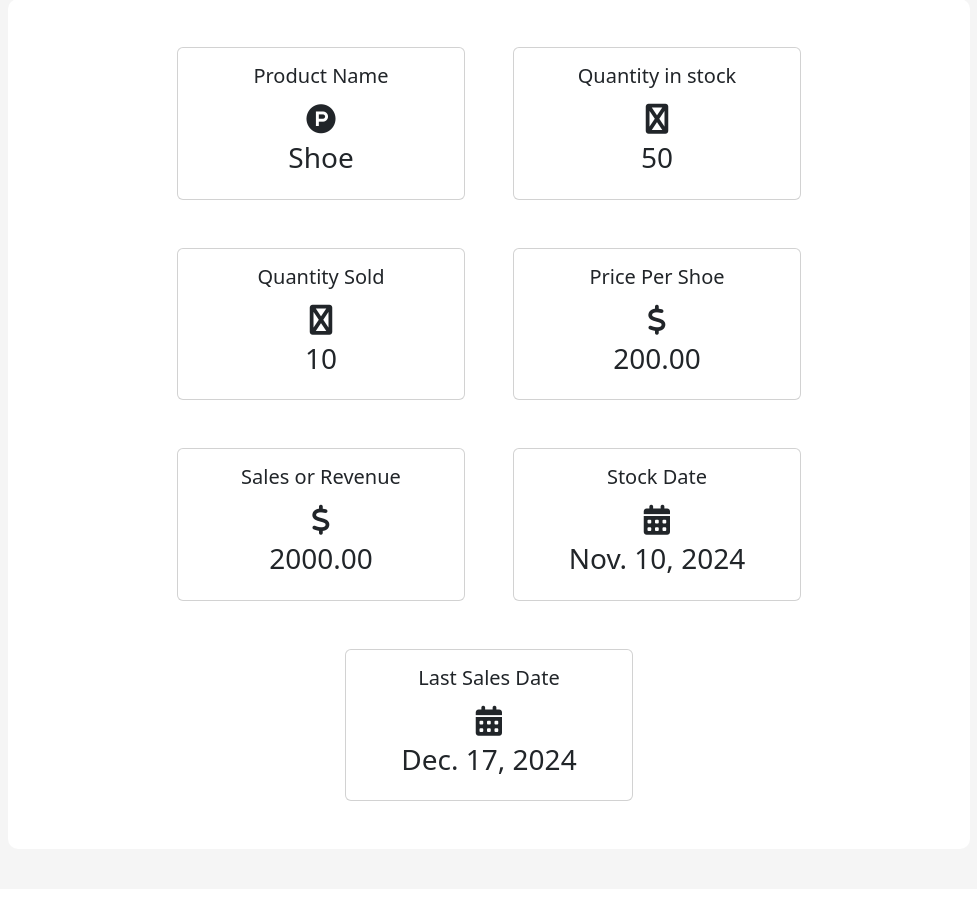
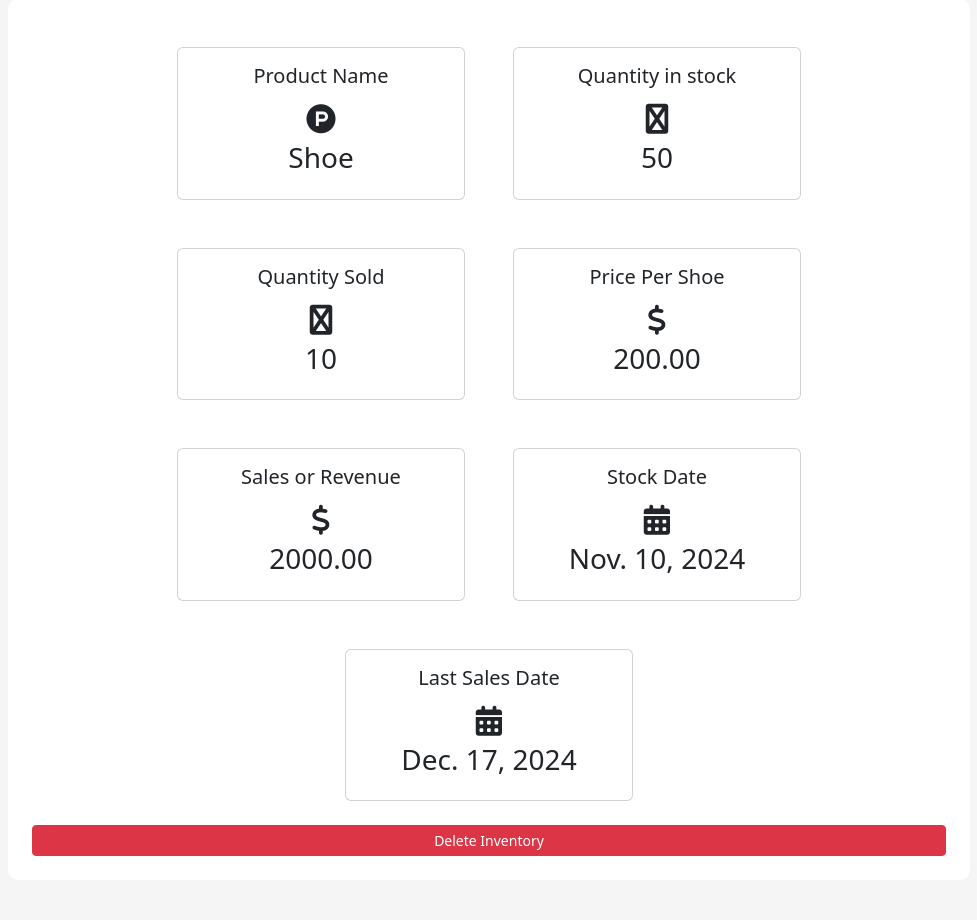
Before and after one commit to T-erry/Inventory-management-system, a Django app: page /inventory/per_product/1 in a window 1280 px wide. Shown: the part 97-1017 px from the top of the page, without its empty margins (151-1128 px from the left). Before the commit the page ends 898 px from the top, so only its background shows below. Run offline with Django 4.2, Linux system fonts and the light colour scheme; a user stored in the database is signed in; data comes from the database, SQL or seed files in the repository; both versions use the stored data as it was after the commit; some libraries are stand-ins or nearby versions.

Commit message:
added delete funtionality

```diff
--- a/inventorySystem/inventory/urls.py
+++ b/inventorySystem/inventory/urls.py
@@ -5,6 +5,7 @@ from . import views
 urlpatterns = [
     path('', views.inventory_list, name='inventory_list'),
     path('per_product/<int:id>', views.per_product_view, name='per_product'),
-     path('add_inventory/', views.add_inventory, name='add_inventory'),
+    path('add_inventory/', views.add_inventory, name='add_inventory'),
+    path('delete/<int:id>', views.delete_inventory, name='delete_inventory'),
 
 ]
--- a/inventorySystem/inventory/views.py
+++ b/inventorySystem/inventory/views.py
@@ -32,7 +32,8 @@ def per_product_view(request, id):
 @login_required
 def add_inventory(request):
     if request.method == "POST":
-        add_form = AddInventoryForm(data=request.POST)  # Populate the form with POST data
+        # Populate the form with POST data
+        add_form = AddInventoryForm(data=request.POST)
         # Check if all fields are valid
         if add_form.is_valid():
             # Create an unsaved instance
@@ -45,4 +46,11 @@ def add_inventory(request):
         # Create an empty form for GET requests
         add_form = AddInventoryForm()
 
+
     return render(request, "inventory/add_inventory.html", {"form": add_form})
+
+@login_required
+def delete_inventory(request, id):
+    inventory = get_object_or_404(Inventory, pk=id)
+    inventory.delete()
+    return redirect("/inventory/")
--- a/inventorySystem/templates/inventory/per_product.html
+++ b/inventorySystem/templates/inventory/per_product.html
@@ -68,6 +68,7 @@
                   </div>
 
             </div>
+            <a class="btn btn-danger btn-sm" href="{% url 'delete_inventory' inventory.id %}">Delete Inventory</a>
 
         </div>
     </div>
--- a/inventorySystem/templates/inventory_system/login.html
+++ b/inventorySystem/templates/inventory_system/login.html
@@ -1,5 +1,5 @@
 {% extends "../layout.html" %}
- {% load static   %}
+{% load static   %}
 {% load crispy_forms_tags %}
 
 {% block content %}
```
Also changed, not shown: inventorySystem/db.sqlite3.
